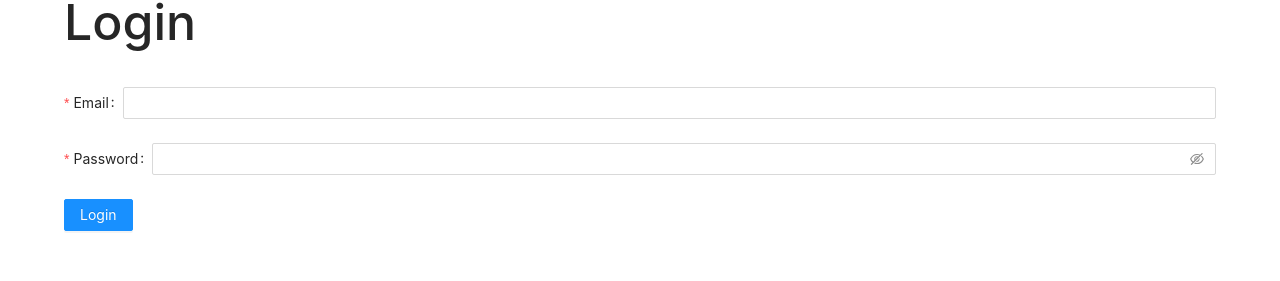
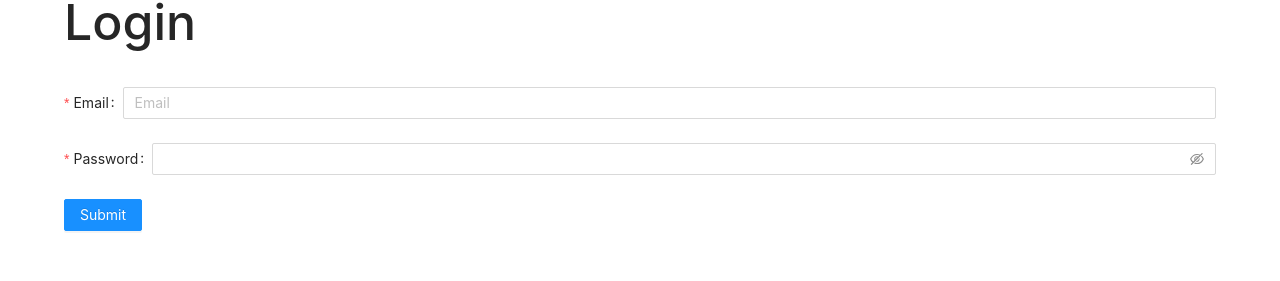
Before and after one commit to darcydev/impress-portal-client, a Next.js app: page /login in a window 1280 px wide. Shown: the part 149-430 px from the top of the page. Built offline with nearby package versions, Linux system fonts and the light colour scheme.

Commit message:
refactor: :art: refactored InputItem to include seperate components for TextArea, Password and Input

```diff
--- a/components/Forms/AssetUploadForm.js
+++ b/components/Forms/AssetUploadForm.js
@@ -5,7 +5,7 @@ import { ImBin2 } from 'react-icons/im';
 import { InboxOutlined } from '@ant-design/icons';
 
 import SubmitButton from './FormItems/SubmitButton';
-import InputItem from './FormItems/InputItem';
+import { InputItem } from './FormItems/InputItem';
 import SelectVisibilityRestrictionItem from './FormItems/SelectVisibilityRestrictionItem';
 import SelectAssetTags from './FormItems/SelectAssetTags';
 import SelectJobCodeItem from './FormItems/SelectJobCodeItem';
--- a/components/Forms/Briefs/BriefManager/Orientation.js
+++ b/components/Forms/Briefs/BriefManager/Orientation.js
@@ -8,7 +8,7 @@ import KeyMilestonesList from '../../FormLists/KeyMilestonesList';
 import CheckBoxItem from '../../FormItems/CheckBoxItem';
 import SubmitButton from '../../FormItems/SubmitButton';
 import DatePickerItem from '../../FormItems/DatePickerItem';
-import InputItem from '../../FormItems/InputItem';
+import { InputItem } from '../../FormItems/InputItem';
 import SelectJobCodeItem from '../../FormItems/SelectJobCodeItem';
 import SelectJobTypeItem from '../../FormItems/SelectJobTypeItem';
 import SelectBriefStatusItem from '../../FormItems/SelectBriefStatusItem';
--- a/components/Forms/FormItems/InputItem.js
+++ b/components/Forms/FormItems/InputItem.js
@@ -2,22 +2,35 @@ import { Input } from 'antd';
 
 import ItemWrapper from './ItemWrapper';
 
-const { TextArea } = Input;
+const { TextArea, Password } = Input;
 
-export default function InputItem({
+export const InputItem = ({
+	name,
+	label,
+	placeholder = label,
+	required = true,
+}) => (
+	<ItemWrapper name={name} label={label} required={required}>
+		<Input placeholder={placeholder} />
+	</ItemWrapper>
+);
+
+export const PasswordItem = ({ name, label, required = true }) => (
+	<ItemWrapper name={name} label={label} required={required}>
+		<Password />
+	</ItemWrapper>
+);
+
+export const TextAreaItem = ({
 	name,
 	label,
 	placeholder = label,
 	required,
-	textarea = false,
-}) {
-	return (
-		<ItemWrapper name={name} label={label} required={required}>
-			{textarea ? (
-				<TextArea placeholder={label} autoSize={{ minRows: 4, maxRows: 12 }} />
-			) : (
-				<Input placeholder={placeholder} />
-			)}
-		</ItemWrapper>
-	);
-}
+}) => (
+	<ItemWrapper name={name} label={label} required={required}>
+		<TextArea
+			placeholder={placeholder}
+			autoSize={{ minRows: 4, maxRows: 12 }}
+		/>
+	</ItemWrapper>
+);
--- a/components/Forms/LoginForm.js
+++ b/components/Forms/LoginForm.js
@@ -1,39 +1,37 @@
-import { Form, Input, Button, message } from 'antd';
+import { Form, message } from 'antd';
 
+import { InputItem, PasswordItem } from './FormItems/InputItem';
+import SubmitButton from './FormItems/SubmitButton';
 import { loginUser } from '../../lib/auth';
 
 export const LoginForm = () => {
+	const [form] = Form.useForm();
+
 	const onSubmit = async (values) => {
 		const loggedInUser = await loginUser(values);
 
 		if (loggedInUser) {
 			message.success('Login successful');
 		} else {
-			message.fail('Login failed');
+			message.error('Login failed');
 		}
 	};
 
 	return (
-		<Form name='basic' initialValues={{ remember: true }} onFinish={onSubmit}>
-			<Form.Item
+		<Form form={form} name='login_form' onFinish={onSubmit}>
+			<InputItem
+				name='email'
 				label='Email'
-				name='email'
-				rules={[{ required: true, message: 'Email required' }]}
-			>
-				<Input />
-			</Form.Item>
-			<Form.Item
+				placeholder='Email'
+				required={true}
+			/>
+			<PasswordItem
+				name='password'
 				label='Password'
-				name='password'
-				rules={[{ required: true, message: 'Please input your password!' }]}
-			>
-				<Input.Password />
-			</Form.Item>
-			<Form.Item>
-				<Button type='primary' htmlType='submit'>
-					Login
-				</Button>
-			</Form.Item>
+				placeholder='Password'
+				required={true}
+			/>
+			<SubmitButton />
 		</Form>
 	);
 };
--- a/pages/clients/edit/[id].js
+++ b/pages/clients/edit/[id].js
@@ -9,7 +9,7 @@ import {
 	readClientById,
 	updateClient,
 } from '../../../lib/clients';
-import InputItem from '../../../components/Forms/FormItems/InputItem';
+import { InputItem } from '../../../components/Forms/FormItems/InputItem';
 
 export default function EditClient({ client, preview }) {
 	const userRoleQuery = useQuery('userRole', readUserRole);
@@ -41,8 +41,6 @@ export default function EditClient({ client, preview }) {
 	};
 
 	const { client_code, client_description, client_title } = client;
-
-	console.log('client :>> ', client);
 
 	return (
 		<StyledForm
```
Also changed, not shown: pages/jobs/edit/[id].js (+2 -5 lines).
